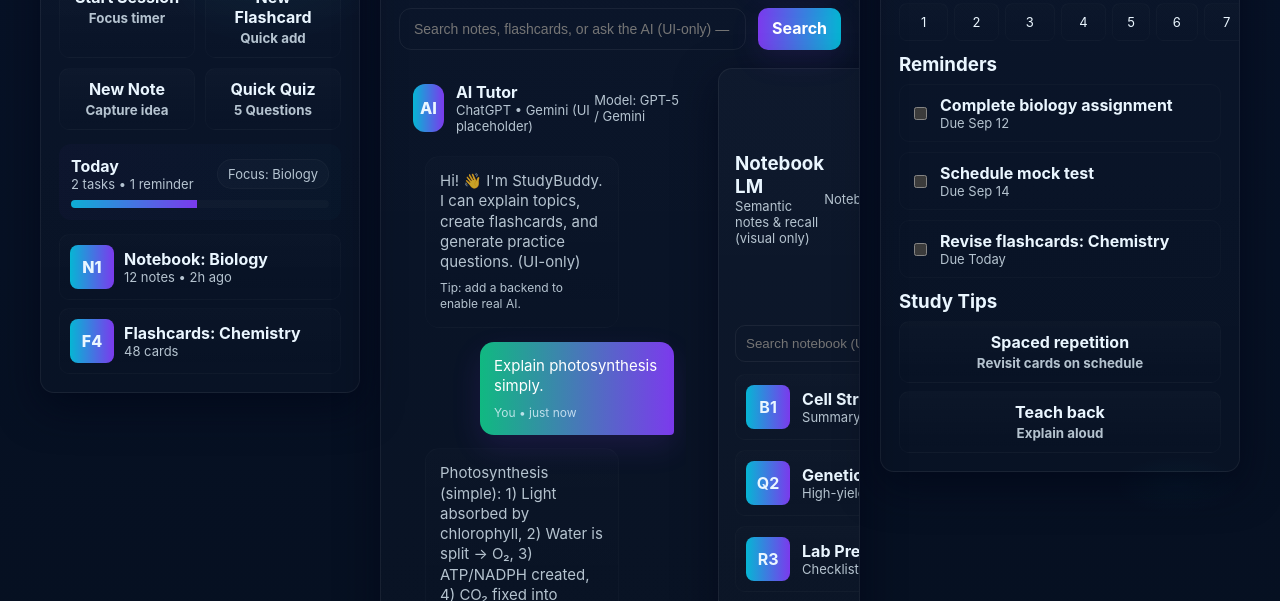
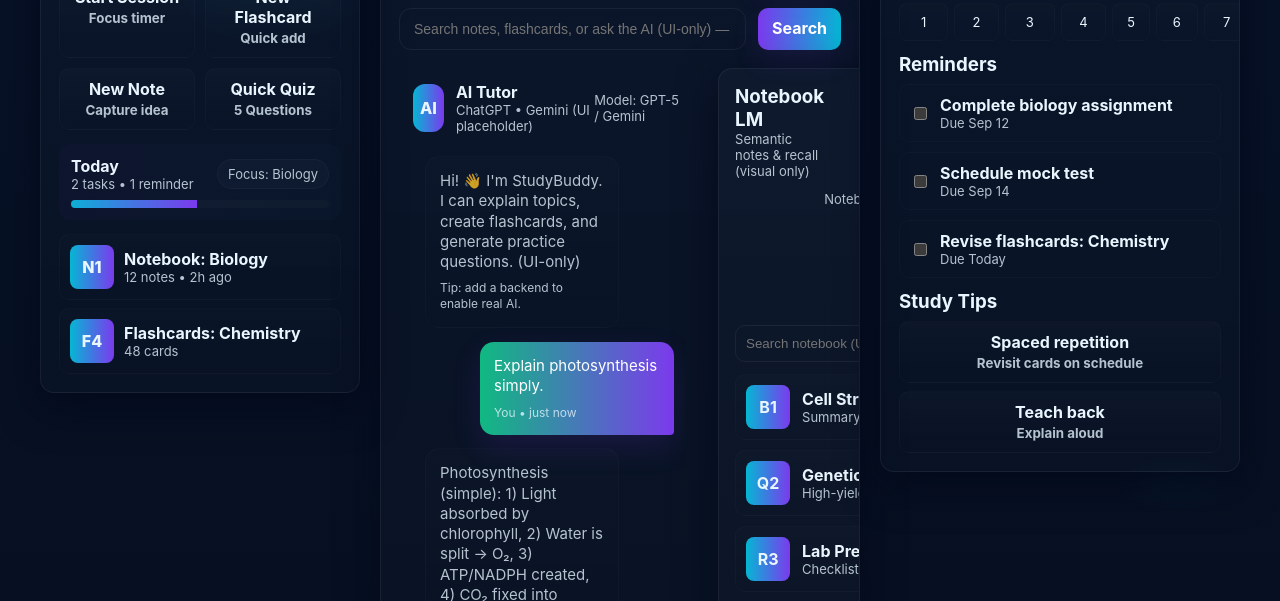
Before and after one commit to Yaswanth2126/Website, a plain HTML site: page index.html in a window 1280 px wide. Shown: the part 139-740 px from the top of the page. Drawn offline with Linux system fonts and the light colour scheme.

Commit message:
Update index.html

```diff
--- a/index.html
+++ b/index.html
@@ -120,7 +120,7 @@
 
     /* ---------- notebook (right inside panels) ---------- */
     .notebook{padding:12px;border-radius:12px;background:linear-gradient(90deg, rgba(123,58,237,0.03), transparent);border:1px dashed rgba(255,255,255,0.03)}
-    .nb-header{display:flex;justify-content:space-between;align-items:center}
+    .nb-header{display:flex;justify-content:space-between;align-items:left}
     .nb-list{display:flex;flex-direction:column;gap:10px;margin-top:12px}
     .nb-item{display:flex;gap:12px;align-items:center;padding:10px;border-radius:10px;border:1px solid rgba(255,255,255,0.02);background:linear-gradient(180deg,rgba(255,255,255,0.01),transparent);cursor:pointer;transition:transform .12s}
     .nb-item:hover{transform:translateX(6px)}
```
